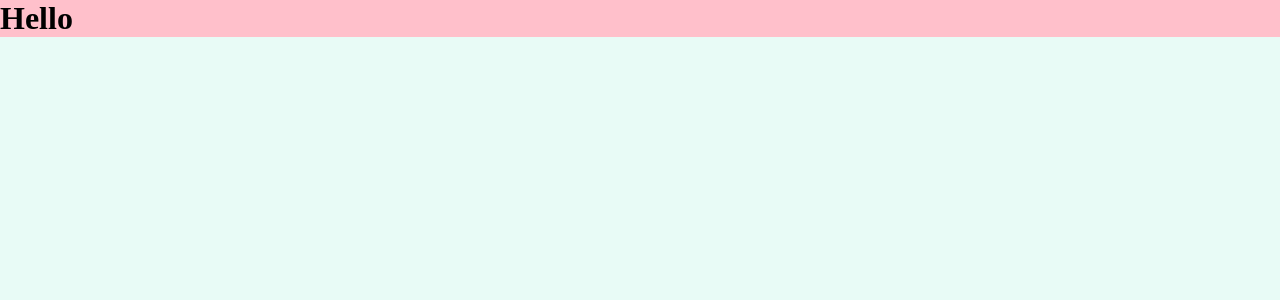
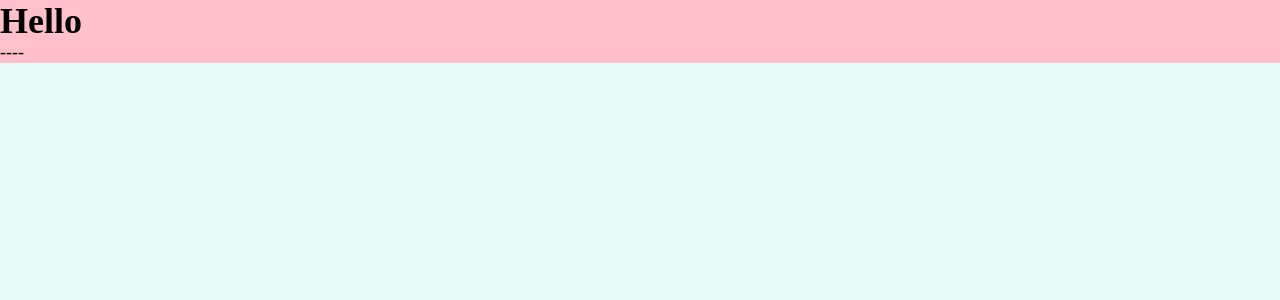
Before and after one commit to Sadlark1993/Curso_React_e_Nextjs, a React (Create React App) app in the folder 06landing-pages-react/: page / in a window 1280 px wide. Shown: the top 300 px of the page. Built offline with nearby package versions, Linux system fonts and the light colour scheme.

Commit message:
Lesson: something more about styled components

```diff
--- a/06landing-pages-react/src/styles/themes.js
+++ b/06landing-pages-react/src/styles/themes.js
@@ -2,6 +2,8 @@ export const theme = {
   colors: {
     primaryBg: '#e8fbf6',
     secondaryBg: 'pink',
+    sakuraz: '	#ffb1ef',
+    boom: '#504b78',
   },
   fonts: {},
   spacings: {},
--- a/06landing-pages-react/src/templates/App/styles.js
+++ b/06landing-pages-react/src/templates/App/styles.js
@@ -4,4 +4,12 @@ export const Wrapper = styled.div`
   ${(props) => css`
     background: ${props.theme.colors.secondaryBg};
   `}
+  color: ${({ theme }) => theme.colors.boom};
+  font-size: 18px;
+  &:hover {
+    color: black;
+  }
+  &::after {
+    content: '----';
+  }
 `;
```
